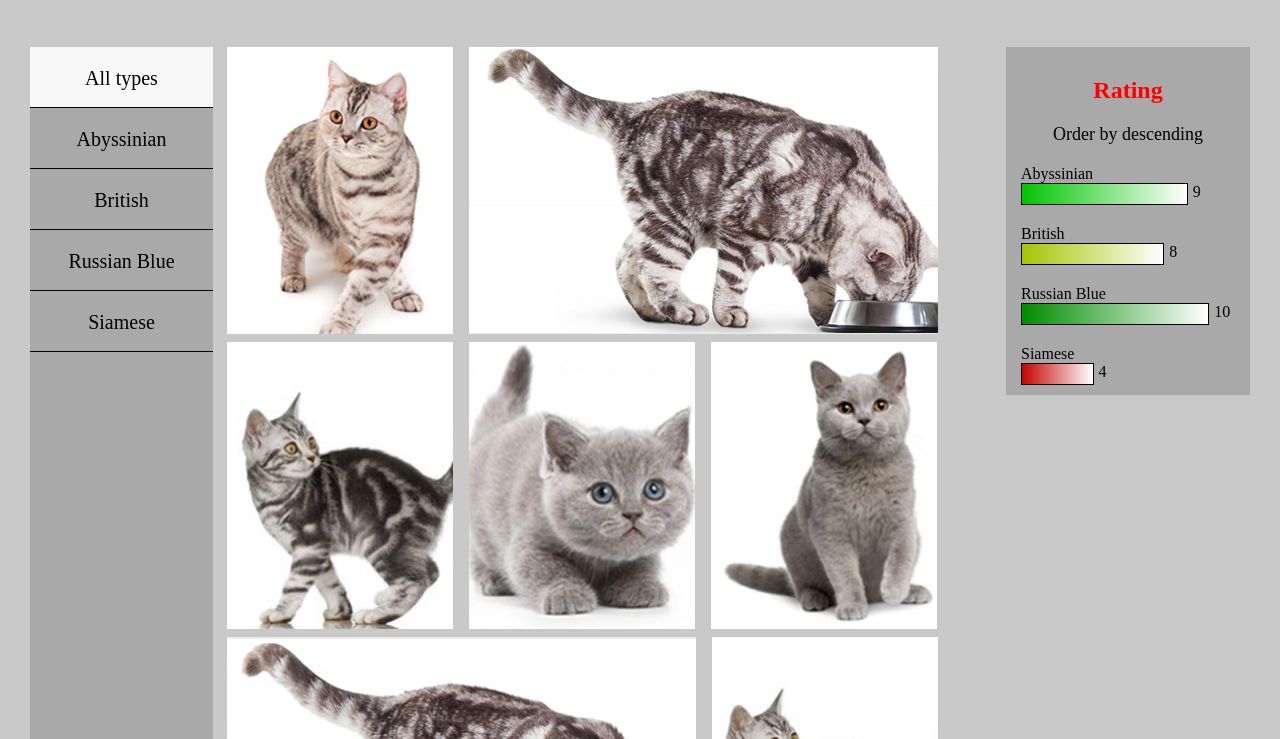
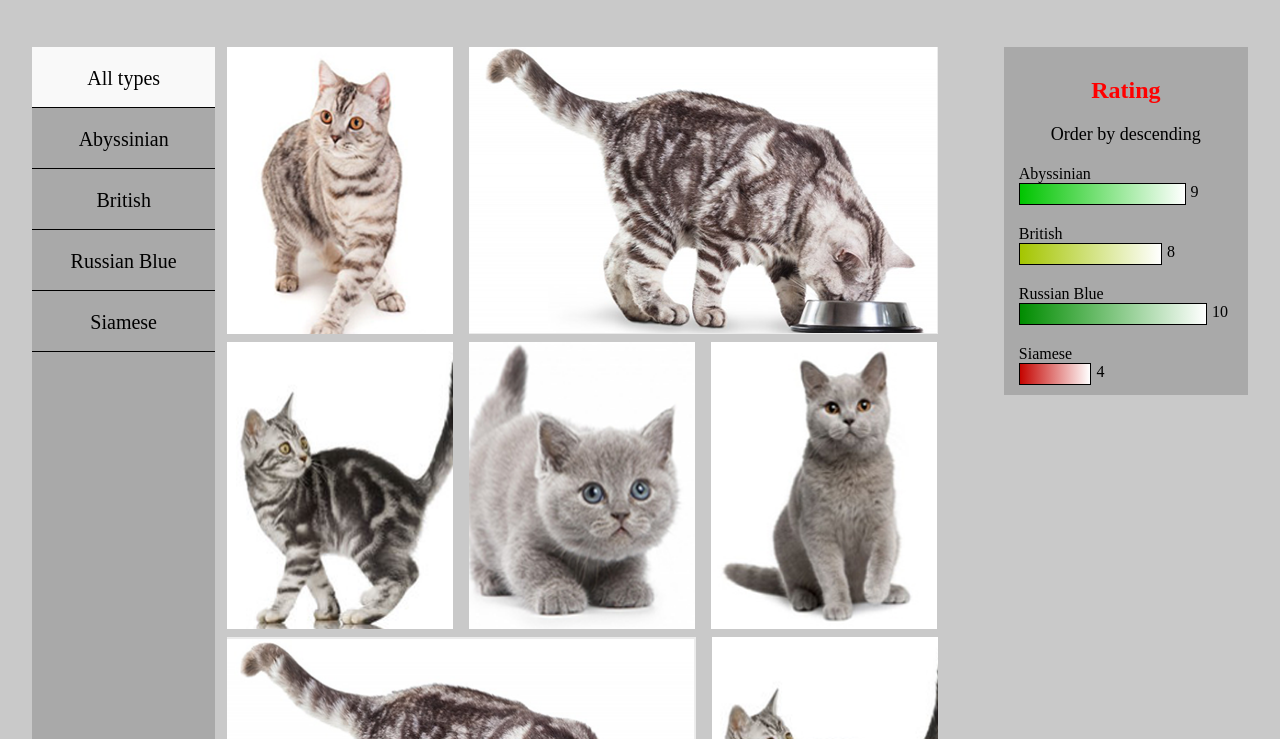
Before and after one commit to urfu-2015/verstka-tasks-7, a website: page index.html in a window 1280 px wide. Shown: the part 61-800 px from the top of the page. Drawn offline with Linux system fonts and the light colour scheme.

Commit message:
+space-around +image size

```diff
--- a/index.css
+++ b/index.css
@@ -20,7 +20,7 @@ main
     margin-top: 50px;
     min-height: 100vh;
     min-width: 1200px;
-    justify-content: space-between;
+    justify-content: space-around;
 }
 
 .type_switcher
@@ -87,7 +87,11 @@ main
     overflow: hidden;
     max-width: 29%;
 }
-
+.cat img
+{
+    width: 100%;
+    height: 100%;
+}
 .cats .cat:nth-child(4n + 2)
 {
     max-width: 60.1%;
```
Also changed, not shown: index.html (+6 -0 lines).
